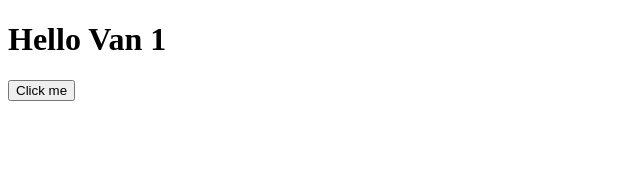
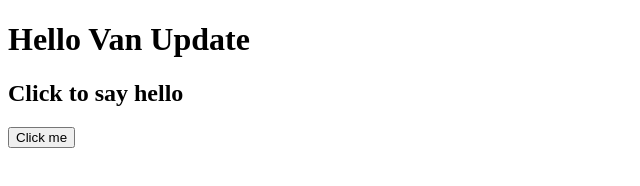
Before and after one commit to byline2009/javascript-15032025, a plain HTML site: page index.html in a window 1280 px wide. Shown: the whole page, without its empty margins (0-640 px from the left). Drawn offline with Linux system fonts and the light colour scheme.

Commit message:
update h2

```diff
--- a/index.html
+++ b/index.html
@@ -7,7 +7,8 @@
     <script src="./main.js"></script>
   </head>
   <body>
-    <h1>Hello Van 1</h1>
+    <h1>Hello Van Update</h1>
+    <h2>Click to say hello</h2>
     <button onclick="sayHello()">Click me</button>
   </body>
 </html>
```
